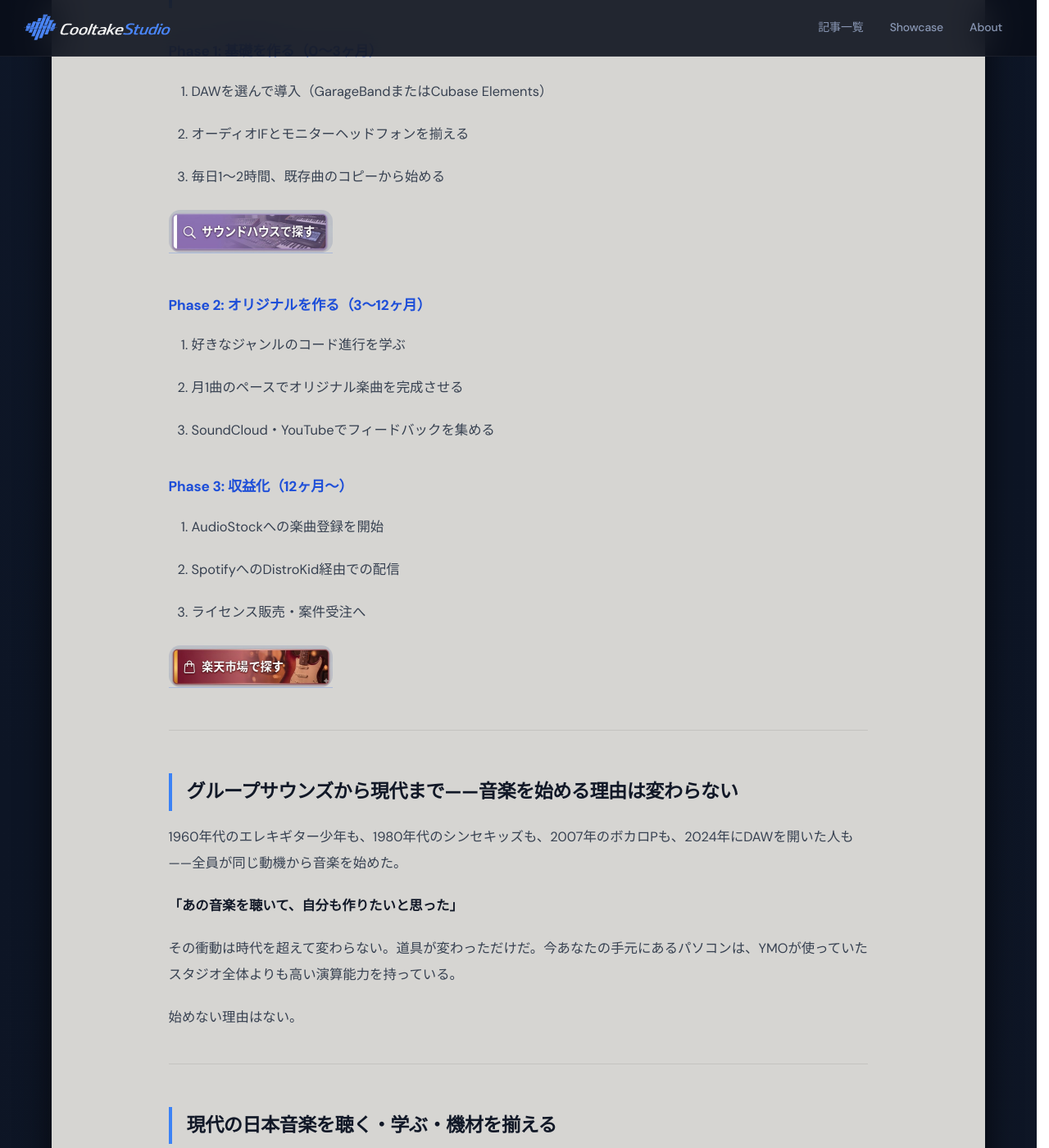
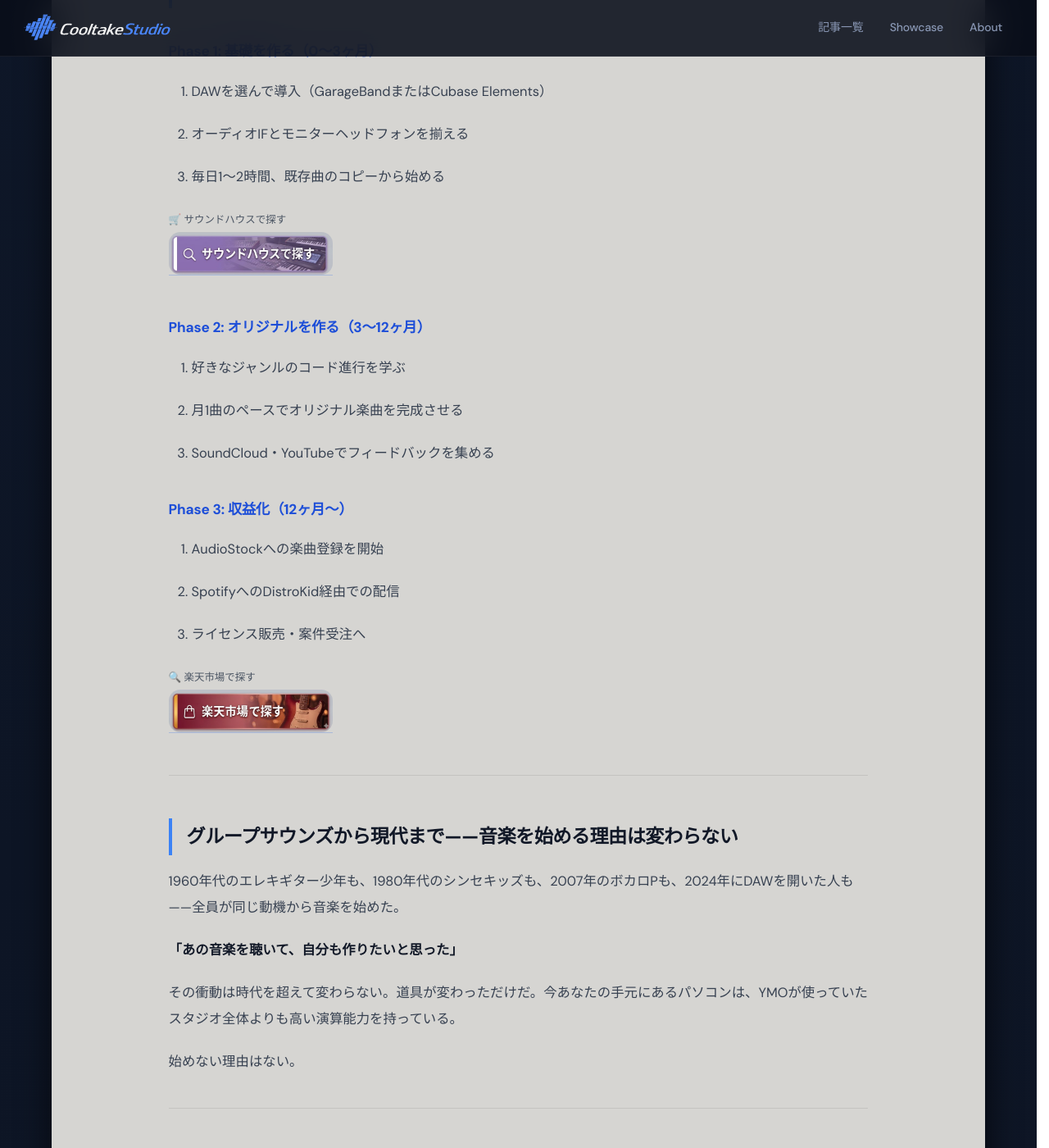
Before and after one commit to cooltake/cooltake-staging, a Jekyll site: the page built from _posts/2026-05-30-japan-music-18-modern-scene.md, in a window 1280 px wide and 1400 px high, scrolled down 2507 px. Shown: the whole window at 82% size. Built offline with Jekyll 4.4.1, drawn with Linux system fonts in a browser that asks for light colours; some web fonts are replaced; some of the changed text lies outside the part shown.

Commit message:
fix: add button labels (2026-05-30-japan-music-18-mode)

```diff
--- a/_posts/2026-05-30-japan-music-18-modern-scene.md
+++ b/_posts/2026-05-30-japan-music-18-modern-scene.md
@@ -136,11 +136,8 @@
 
 <div style="margin:1.5rem 0;">
 
-<a href="https://h.accesstrade.net/sp/cc?rk=0100pdhv00n9hy&url=https%3A%2F%2Fwww.soundhouse.co.jp%2Fsearch%2Findex%3Fs_category_cd%3D780%26s_maker_cd%3D%26s_search_all%3D%26s_ord%3D" rel="nofollow" referrerpolicy="no-referrer-when-downgrade" style="display:inline-block;text-decoration:none;">
-
-<img src="/assets/images/btn-soundhouse.jpg" alt="サウンドハウスで探す" width="200" style="max-width:100%;height:auto;border-radius:14px;display:block;">
-
-</a>
+<span style="display:block;font-size:.78rem;color:#4b5563;margin-bottom:3px;margin-top:6px;">🛒 サウンドハウスで探す</span>
+<a href="https://h.accesstrade.net/sp/cc?rk=0100pdhv00n9hy&url=https%3A%2F%2Fwww.soundhouse.co.jp%2Fsearch%2Findex%3Fs_category_cd%3D780%26s_maker_cd%3D%26s_search_all%3D%26s_ord%3D" rel="nofollow" referrerpolicy="no-referrer-when-downgrade" style="display:inline-block;text-decoration:none;"><img src="/assets/images/btn-soundhouse.jpg" alt="サウンドハウスで探す" width="200" style="max-width:100%;height:auto;border-radius:14px;display:block;"></a>
 
 </div>
 
@@ -172,11 +169,8 @@
 
 <div style="margin:1.5rem 0;">
 
-<a href="https://hb.afl.rakuten.co.jp/ichiba/54518dd8.3792440a.54518dd9.03b99be4/?pc=https%3A%2F%2Fsearch.rakuten.co.jp%2Fsearch%2Fmall%2FDTM%2B%25E5%2588%259D%25E5%25BF%2583%25E8%2580%2585%2B%25E6%25A9%259F%25E6%259D%2590%2F" rel="nofollow" referrerpolicy="no-referrer-when-downgrade" style="display:inline-block;text-decoration:none;">
-
-<img src="/assets/images/btn-rakuten.jpg" alt="楽天市場で探す" width="200" style="max-width:100%;height:auto;border-radius:14px;display:block;">
-
-</a>
+<span style="display:block;font-size:.78rem;color:#4b5563;margin-bottom:3px;margin-top:6px;">🔍 楽天市場で探す</span>
+<a href="https://hb.afl.rakuten.co.jp/ichiba/54518dd8.3792440a.54518dd9.03b99be4/?pc=https%3A%2F%2Fsearch.rakuten.co.jp%2Fsearch%2Fmall%2FDTM%2B%25E5%2588%259D%25E5%25BF%2583%25E8%2580%2585%2B%25E6%25A9%259F%25E6%259D%2590%2F" rel="nofollow" referrerpolicy="no-referrer-when-downgrade" style="display:inline-block;text-decoration:none;"><img src="/assets/images/btn-rakuten.jpg" alt="楽天市場で探す" width="200" style="max-width:100%;height:auto;border-radius:14px;display:block;"></a>
 
 </div>
 
@@ -220,11 +214,8 @@
 
 <div style="margin:1.5rem 0;">
 
-<a href="https://hb.afl.rakuten.co.jp/ichiba/54518dd8.3792440a.54518dd9.03b99be4/?pc=https%3A//search.rakuten.co.jp/search/mall/%E7%B1%B3%E6%B4%A5%E7%8E%84%E5%B8%AB%2BYOASOBI%2BCD/" rel="nofollow" referrerpolicy="no-referrer-when-downgrade" style="display:inline-block;text-decoration:none;">
-
-<img src="/assets/images/btn-rakuten.jpg" alt="楽天市場で探す" width="200" style="max-width:100%;height:auto;border-radius:14px;display:block;">
-
-</a>
+<span style="display:block;font-size:.78rem;color:#4b5563;margin-bottom:3px;margin-top:6px;">🔍 楽天市場で探す</span>
+<a href="https://hb.afl.rakuten.co.jp/ichiba/54518dd8.3792440a.54518dd9.03b99be4/?pc=https%3A//search.rakuten.co.jp/search/mall/%E7%B1%B3%E6%B4%A5%E7%8E%84%E5%B8%AB%2BYOASOBI%2BCD/" rel="nofollow" referrerpolicy="no-referrer-when-downgrade" style="display:inline-block;text-decoration:none;"><img src="/assets/images/btn-rakuten.jpg" alt="楽天市場で探す" width="200" style="max-width:100%;height:auto;border-radius:14px;display:block;"></a>
 
 </div>
 
@@ -236,11 +227,8 @@
 
 <div style="margin:1.5rem 0;">
 
-<a href="https://hb.afl.rakuten.co.jp/ichiba/54518dd8.3792440a.54518dd9.03b99be4/?pc=https%3A//search.rakuten.co.jp/search/mall/DTM%2B%E9%9F%B3%E6%A5%BD%E5%88%B6%E4%BD%9C%2B%E5%88%9D%E5%BF%83%E8%80%85%2B%E6%9C%AC/" rel="nofollow" referrerpolicy="no-referrer-when-downgrade" style="display:inline-block;text-decoration:none;">
-
-<img src="/assets/images/btn-rakuten.jpg" alt="楽天市場で探す" width="200" style="max-width:100%;height:auto;border-radius:14px;display:block;">
-
-</a>
+<span style="display:block;font-size:.78rem;color:#4b5563;margin-bottom:3px;margin-top:6px;">🔍 楽天市場で探す</span>
+<a href="https://hb.afl.rakuten.co.jp/ichiba/54518dd8.3792440a.54518dd9.03b99be4/?pc=https%3A//search.rakuten.co.jp/search/mall/DTM%2B%E9%9F%B3%E6%A5%BD%E5%88%B6%E4%BD%9C%2B%E5%88%9D%E5%BF%83%E8%80%85%2B%E6%9C%AC/" rel="nofollow" referrerpolicy="no-referrer-when-downgrade" style="display:inline-block;text-decoration:none;"><img src="/assets/images/btn-rakuten.jpg" alt="楽天市場で探す" width="200" style="max-width:100%;height:auto;border-radius:14px;display:block;"></a>
 
 </div>
 
@@ -254,20 +242,14 @@
 <div style="display:flex;flex-wrap:wrap;gap:.5rem;align-items:center;margin:1.5rem 0;">
 <div>
 
-<a href="https://hb.afl.rakuten.co.jp/ichiba/54518dd8.3792440a.54518dd9.03b99be4/?pc=https%3A//search.rakuten.co.jp/search/mall/DTM%2B%E5%85%A5%E9%96%80%2B%E3%82%BB%E3%83%83%E3%83%88/" rel="nofollow" referrerpolicy="no-referrer-when-downgrade" style="display:inline-block;text-decoration:none;">
-
-<img src="/assets/images/btn-rakuten.jpg" alt="楽天市場で探す" width="200" style="max-width:100%;height:auto;border-radius:14px;display:block;">
-
-</a>
+<span style="display:block;font-size:.78rem;color:#4b5563;margin-bottom:3px;margin-top:6px;">🔍 楽天市場で探す</span>
+<a href="https://hb.afl.rakuten.co.jp/ichiba/54518dd8.3792440a.54518dd9.03b99be4/?pc=https%3A//search.rakuten.co.jp/search/mall/DTM%2B%E5%85%A5%E9%96%80%2B%E3%82%BB%E3%83%83%E3%83%88/" rel="nofollow" referrerpolicy="no-referrer-when-downgrade" style="display:inline-block;text-decoration:none;"><img src="/assets/images/btn-rakuten.jpg" alt="楽天市場で探す" width="200" style="max-width:100%;height:auto;border-radius:14px;display:block;"></a>
 
 </div>
 <div>
 
-<a href="https://h.accesstrade.net/sp/cc?rk=0100pdhv00n9hy&url=https%3A%2F%2Fwww.soundhouse.co.jp%2Fsearch%2Findex%3Fs_category_cd%3D780%26s_maker_cd%3D%26s_search_all%3D%26s_ord%3D" rel="nofollow" referrerpolicy="no-referrer-when-downgrade" style="display:inline-block;text-decoration:none;">
-
-<img src="/assets/images/btn-soundhouse.jpg" alt="サウンドハウスで探す" width="200" style="max-width:100%;height:auto;border-radius:14px;display:block;">
-
-</a>
+<span style="display:block;font-size:.78rem;color:#4b5563;margin-bottom:3px;margin-top:6px;">🛒 サウンドハウスで探す</span>
+<a href="https://h.accesstrade.net/sp/cc?rk=0100pdhv00n9hy&url=https%3A%2F%2Fwww.soundhouse.co.jp%2Fsearch%2Findex%3Fs_category_cd%3D780%26s_maker_cd%3D%26s_search_all%3D%26s_ord%3D" rel="nofollow" referrerpolicy="no-referrer-when-downgrade" style="display:inline-block;text-decoration:none;"><img src="/assets/images/btn-soundhouse.jpg" alt="サウンドハウスで探す" width="200" style="max-width:100%;height:auto;border-radius:14px;display:block;"></a>
 
 </div>
 </div>
```
